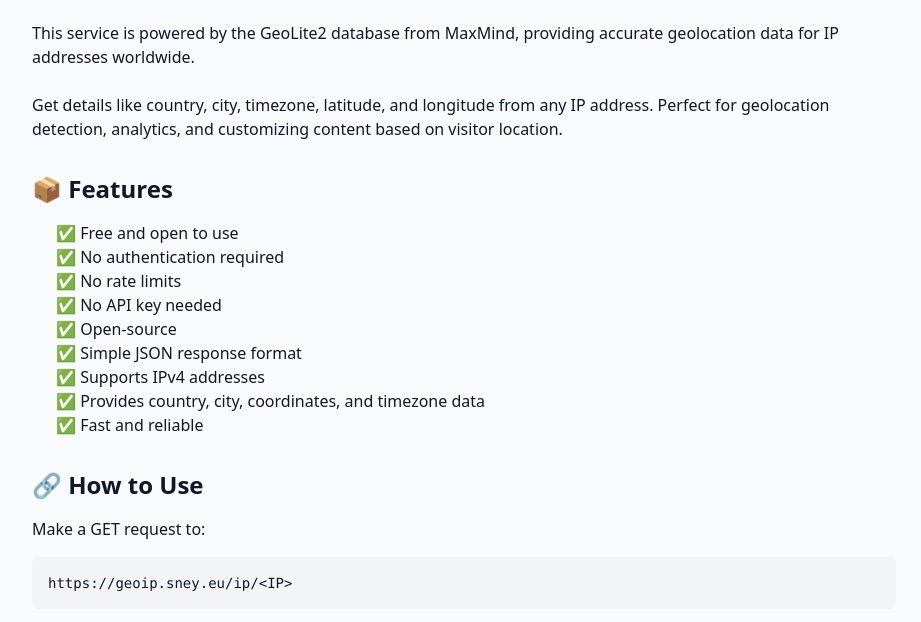
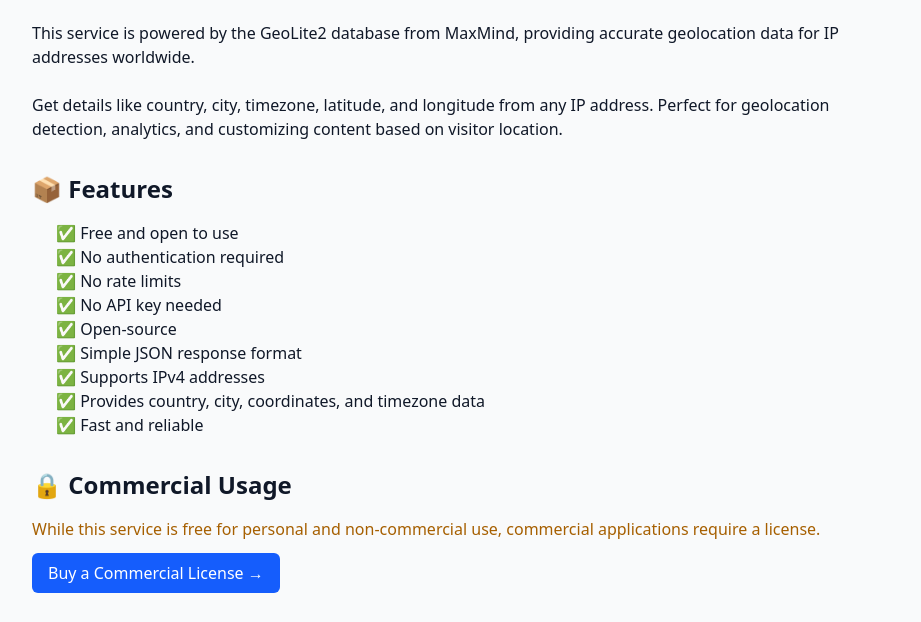
Before and after one commit to sneycampos/go-geoip, a website: page static/index.html in a window 1280 px wide. Shown: the part 171-793 px from the top of the page, without its empty margins (176-1097 px from the left). Drawn offline with nearby package versions, Linux system fonts and the light colour scheme.

Commit message:
add commercial usage section to index.html and update output.css for new styles

```diff
--- a/static/index.html
+++ b/static/index.html
@@ -64,6 +64,14 @@
         <li>✅ Fast and reliable</li>
     </ul>
 
+    <h2 class="text-2xl font-semibold mt-8 mb-4">🔒 Commercial Usage</h2>
+    <p class="text-yellow-700 mb-3">
+        While this service is free for personal and non-commercial use, commercial applications require a license.
+    </p>
+    <a href="https://buy.stripe.com/8x2bJ0fA26Vk9obfqHb3q00" target="_blank" class="inline-block bg-blue-600 text-white px-4 py-2 rounded-md hover:bg-blue-700 transition-colors">
+        Buy a Commercial License →
+    </a>
+
     <h2 class="text-2xl font-semibold mt-8 mb-4">🔗 How to Use</h2>
     <p class="mb-4">
         Make a GET request to:
```
Also changed, not shown: static/output.css.
